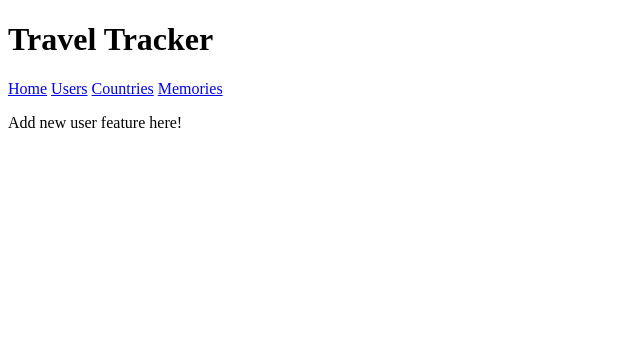
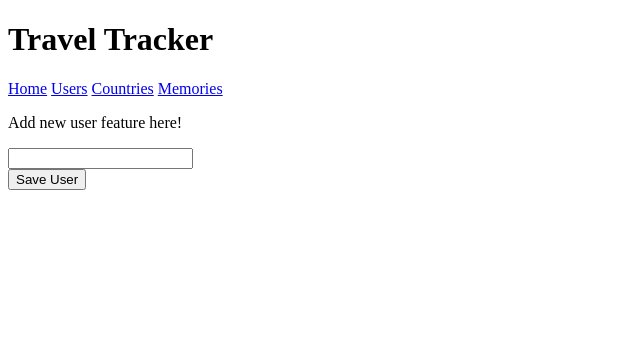
Before and after one commit to JBlaney93/TravelTracker, a Flask app: template templates/users/new_user.html in a window 1280 px wide. Shown: the top 358 px of the page, without its empty margins (0-640 px from the left). Run offline with Flask 2, Linux system fonts and the light colour scheme; the template is opened without the code that fills it, so the values that code supplies are empty.

Commit message:
add user feature added and working

```diff
--- a/templates/users/new_user.html
+++ b/templates/users/new_user.html
@@ -2,4 +2,12 @@
 
 {% block content %}
     <p>Add new user feature here!</p>
+
+    <form action="/users" method="post">
+
+        <input type="text" name="user_name" id="user_name"><br>
+
+        <input type="submit" value="Save User">
+
+    </form>
 {% endblock %}
```
